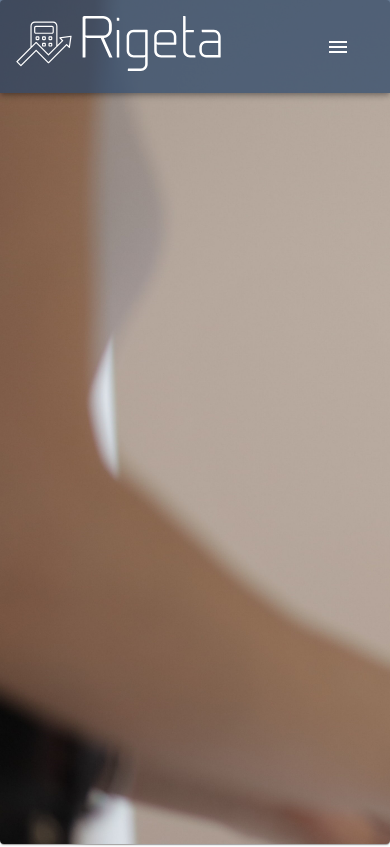
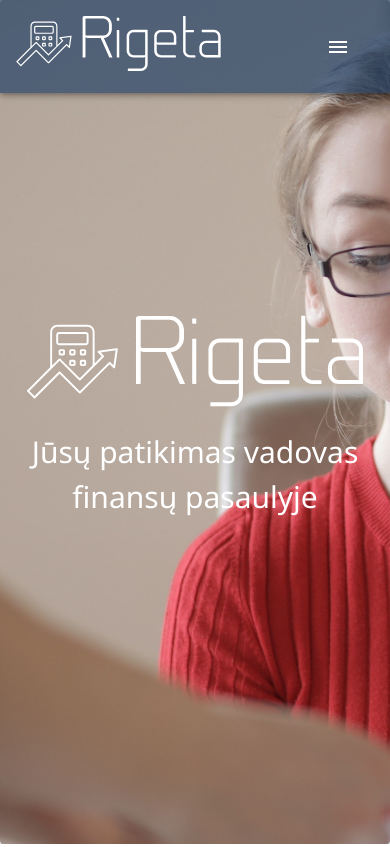
Before and after one commit to augutis44/rigetaSite, a React (Vite) app: page / in a window 390 px wide. Shown: the top 847 px of the page. Built offline with nearby package versions, Linux system fonts and the light colour scheme.

Commit message:
redid MainPhoto component and made it responsive (#7)

```diff
--- a/src/components/MainPhoto.jsx
+++ b/src/components/MainPhoto.jsx
@@ -1,50 +1,37 @@
-import { Box, Card, Typography } from '@mui/material';
+import { Card, Typography, useMediaQuery } from '@mui/material';
 import RegitaLogo from '../icons/RegitaLogo';
+import { useTheme } from '@mui/material/styles';
 
 const MainPhoto = () => {
+    const theme = useTheme();
+    const isDownSm = useMediaQuery(theme.breakpoints.down('md'));
 
     return (
-        <Box sx={{
-            display: 'flex',
-            flexDirection: 'column',
-        }}
-        >
         <Card
             sx={{
-                    backgroundImage: "url('public/pexels-andrea-piacquadio-3770194.jpg')",
+                backgroundImage: isDownSm ? "url('public/pexels-andrea-piacquadio-3770194 - Copy.jpg')" : "url('public/pexels-andrea-piacquadio-3770194.jpg')",
                 backgroundRepeat: 'no-repeat',
                 backgroundSize: 'cover',
                 backgroundAttachment: 'fixed',
                 height: '100vh',
-                }}
-            >
-                <Box
-                    sx={{
-                        position: 'absolute',
+                display: 'flex',
+                justifyContent: 'center',
                 alignItems: 'center',
-                        top: '20rem',
-                        left: '30rem',
-                        display: 'flex',
                 flexDirection: 'column'
             }}
         >
-                    <Box>
             <RegitaLogo variant='white' width="21rem" height="6.5rem" />
-                    </Box>
-                    <Box>
             <Typography
                 sx={{
                     fontSize: '30px',
-                                color: 'white'
+                    color: 'white',
+                    margin: '1rem',
+                    textAlign: 'center'
                 }}
             >
                 Jūsų patikimas vadovas finansų pasaulyje
             </Typography>
-                    </Box>
-                </Box>
-
         </Card >
-        </Box>
     );
 }
 
```
Also changed, not shown: public/pexels-andrea-piacquadio-3770194 - Copy.jpg (added). Lines whose indentation alone changed are shown as unchanged.
